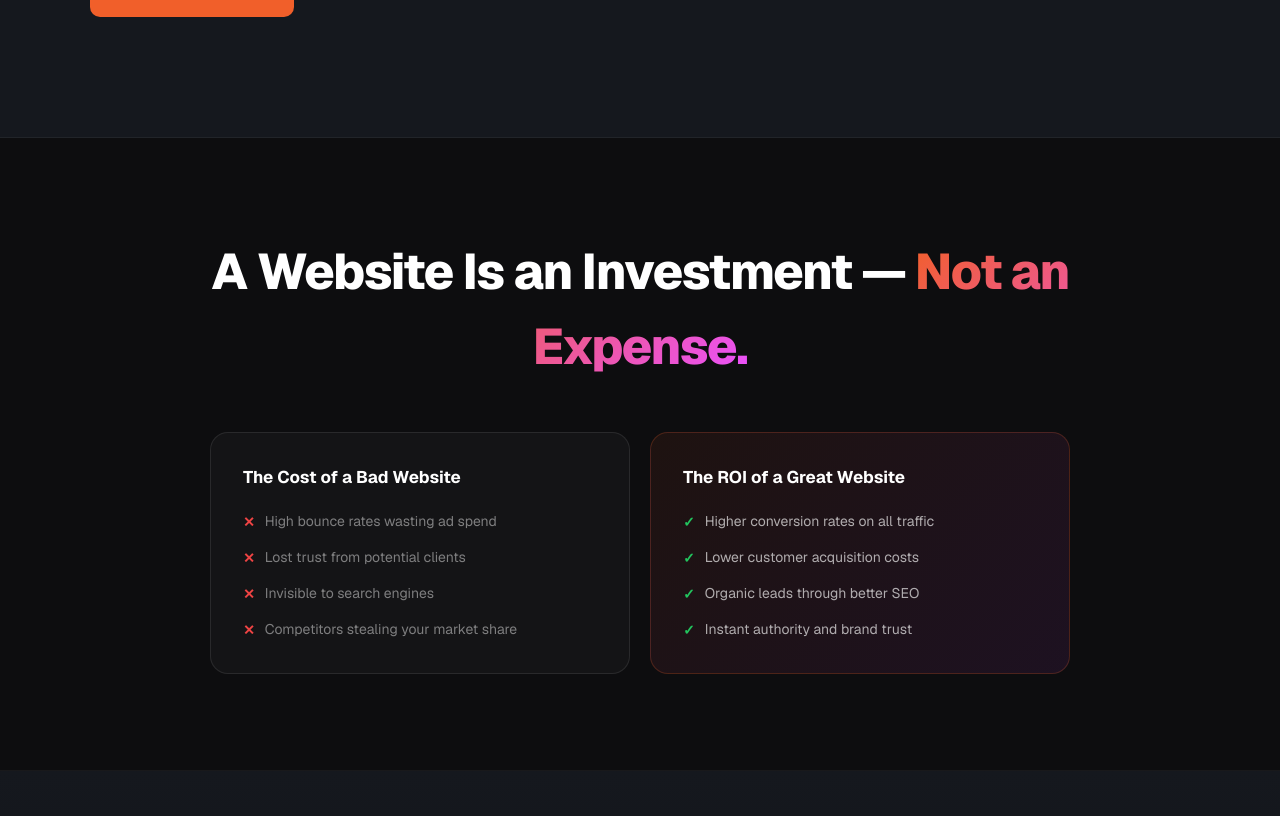
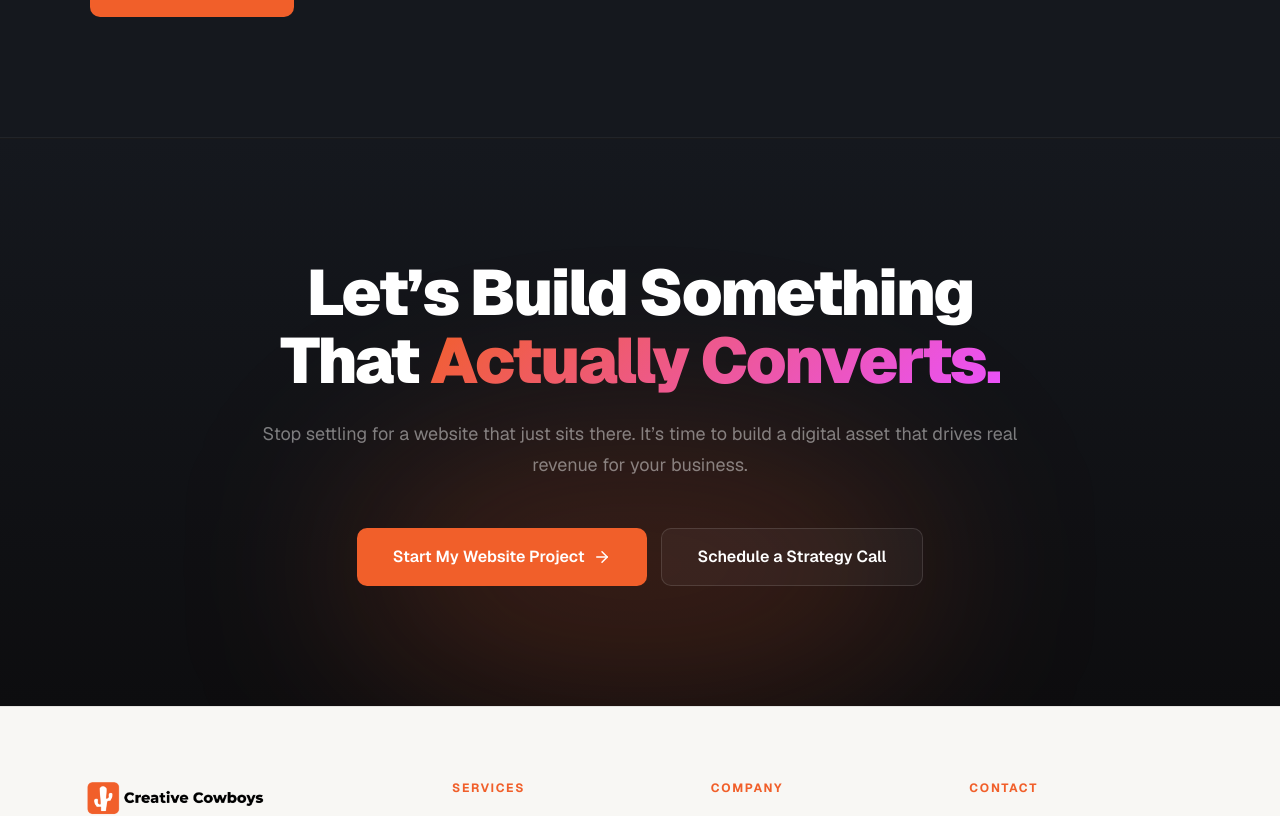
Before and after one commit to creativecowboys/cowboys-site, a Next.js app: page /web-design in a window 1280 px wide. Shown: the part 5460-6276 px from the top of the page. Built offline with nearby package versions, Linux system fonts and the light colour scheme.

Commit message:
Remove Section 6 Investment Framing

```diff
--- a/src/app/web-design/page.tsx
+++ b/src/app/web-design/page.tsx
@@ -778,41 +778,7 @@ export default function WebDesignPage() {
                 </section>
 
 
-                {/* ── SECTION 6: Investment Framing ─────────────────────── */}
-                <section style={{ padding: "96px 24px" }}>
-                    <div style={{ maxWidth: "860px", margin: "0 auto", textAlign: "center" }}>
-                        <h2 style={{ fontSize: "clamp(28px, 4.5vw, 50px)", fontWeight: 800, letterSpacing: "-0.03em", color: "#fff", margin: "0 0 48px" }}>
-                            A Website Is an Investment —{" "}
-                            <span style={{ background: `linear-gradient(135deg, ${ORANGE} 0%, ${PINK} 100%)`, WebkitBackgroundClip: "text", WebkitTextFillColor: "transparent", backgroundClip: "text" }}>
-                                Not an Expense.
-                            </span>
-                        </h2>
-                        <div style={{ display: "grid", gridTemplateColumns: "repeat(auto-fit, minmax(280px, 1fr))", gap: "20px", textAlign: "left" }}>
-                            {/* Bad side */}
-                            <div style={{ background: "rgba(255,255,255,0.03)", border: "1px solid rgba(255,255,255,0.09)", borderRadius: "18px", padding: "32px" }}>
-                                <h3 style={{ fontSize: "17px", fontWeight: 700, color: "#fff", margin: "0 0 20px" }}>The Cost of a Bad Website</h3>
-                                <ul style={{ listStyle: "none", padding: 0, margin: 0, display: "flex", flexDirection: "column", gap: "14px" }}>
-                                    {["High bounce rates wasting ad spend", "Lost trust from potential clients", "Invisible to search engines", "Competitors stealing your market share"].map((t) => (
-                                        <li key={t} style={{ display: "flex", gap: "10px", alignItems: "flex-start", fontSize: "14px", color: "rgba(255,255,255,0.45)" }}>
-                                            <span style={{ color: "#ef4444", fontWeight: 700, flexShrink: 0, marginTop: "1px" }}>✕</span>{t}
-                                        </li>
-                                    ))}
-                                </ul>
-                            </div>
-                            {/* Good side */}
-                            <div style={{ background: `linear-gradient(135deg, rgba(241,95,42,0.08) 0%, rgba(234,81,255,0.08) 100%)`, border: "1px solid rgba(241,95,42,0.22)", borderRadius: "18px", padding: "32px" }}>
-                                <h3 style={{ fontSize: "17px", fontWeight: 700, color: "#fff", margin: "0 0 20px" }}>The ROI of a Great Website</h3>
-                                <ul style={{ listStyle: "none", padding: 0, margin: 0, display: "flex", flexDirection: "column", gap: "14px" }}>
-                                    {["Higher conversion rates on all traffic", "Lower customer acquisition costs", "Organic leads through better SEO", "Instant authority and brand trust"].map((t) => (
-                                        <li key={t} style={{ display: "flex", gap: "10px", alignItems: "flex-start", fontSize: "14px", color: "rgba(255,255,255,0.65)" }}>
-                                            <span style={{ color: "#22c55e", fontWeight: 700, flexShrink: 0, marginTop: "1px" }}>✓</span>{t}
-                                        </li>
-                                    ))}
-                                </ul>
-                            </div>
-                        </div>
-                    </div>
-                </section>
+
 
                 {/* ── FINAL CTA ─────────────────────────────────────────── */}
                 <section style={{ background: `linear-gradient(180deg, ${CARD} 0%, ${DARK} 100%)`, borderTop: "1px solid rgba(255,255,255,0.05)", padding: "120px 24px", textAlign: "center", position: "relative", overflow: "hidden" }}>
```
